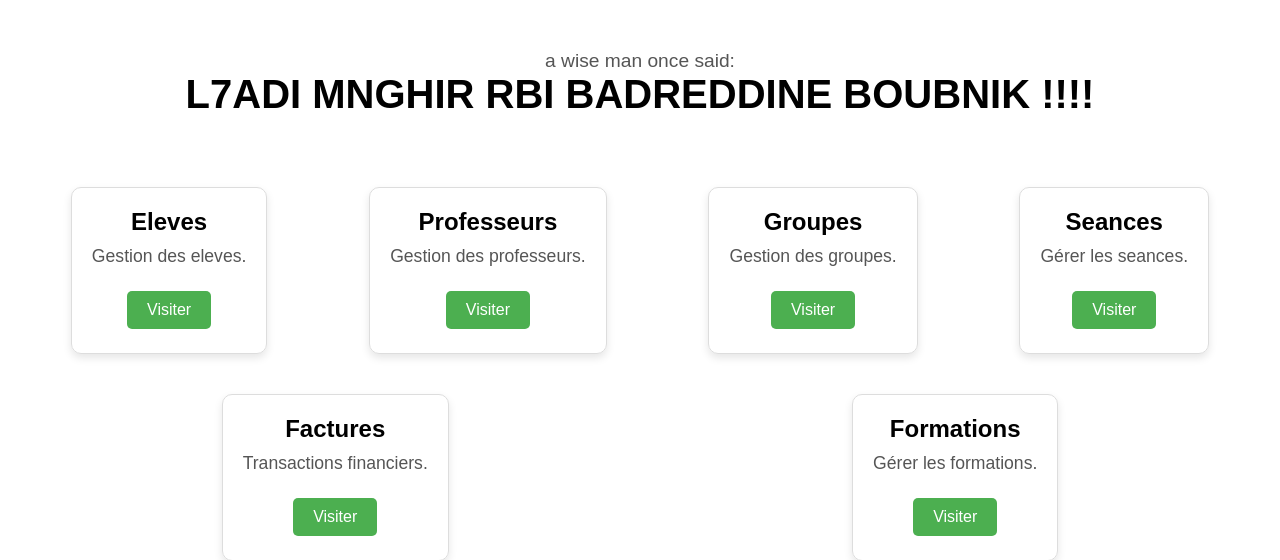
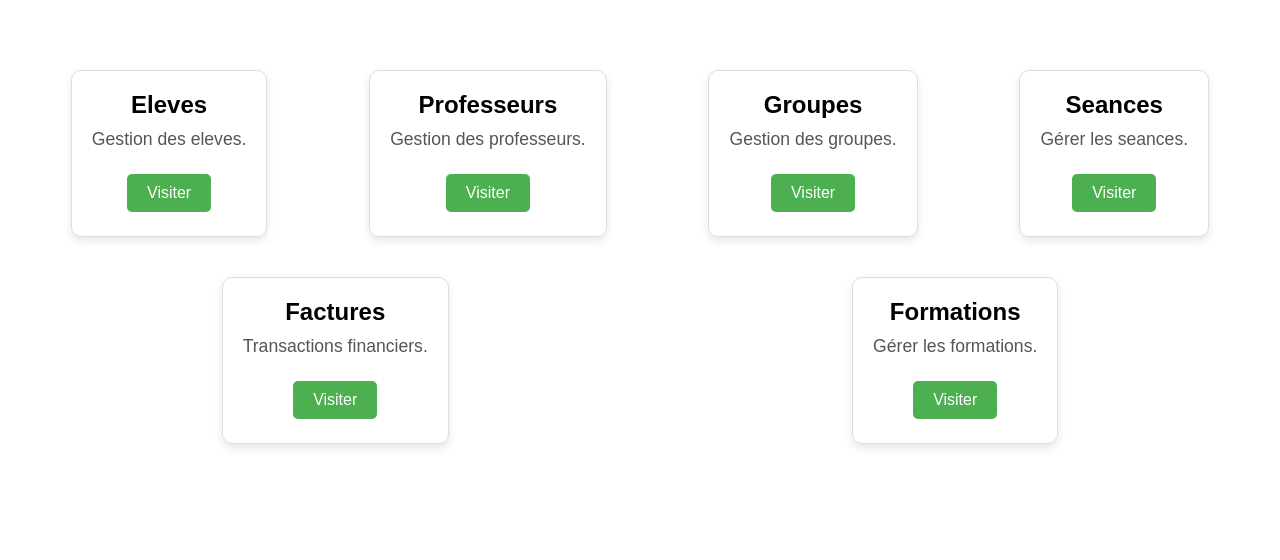
Before and after one commit to TFerhan/studies-management, a Flask app: template prj/templates/index.html in a window 1280 px wide. Shown: the part 46-606 px from the top of the page. Run offline with Flask 3, Linux system fonts and the light colour scheme; the template is opened without the code that fills it, so the values that code supplies are empty; some libraries are stand-ins or nearby versions.

Commit message:
Update index.html

```diff
--- a/prj/templates/index.html
+++ b/prj/templates/index.html
@@ -4,8 +4,8 @@
 
 {% block content %}
     <div class="hero-section">
-        <p>a wise man once said:</p>
-        <h1>L7ADI MNGHIR RBI BADREDDINE BOUBNIK !!!!</h1>
+        <p></p>
+        <h1></h1>
     </div>
 
     <div class="feature-section">
```
